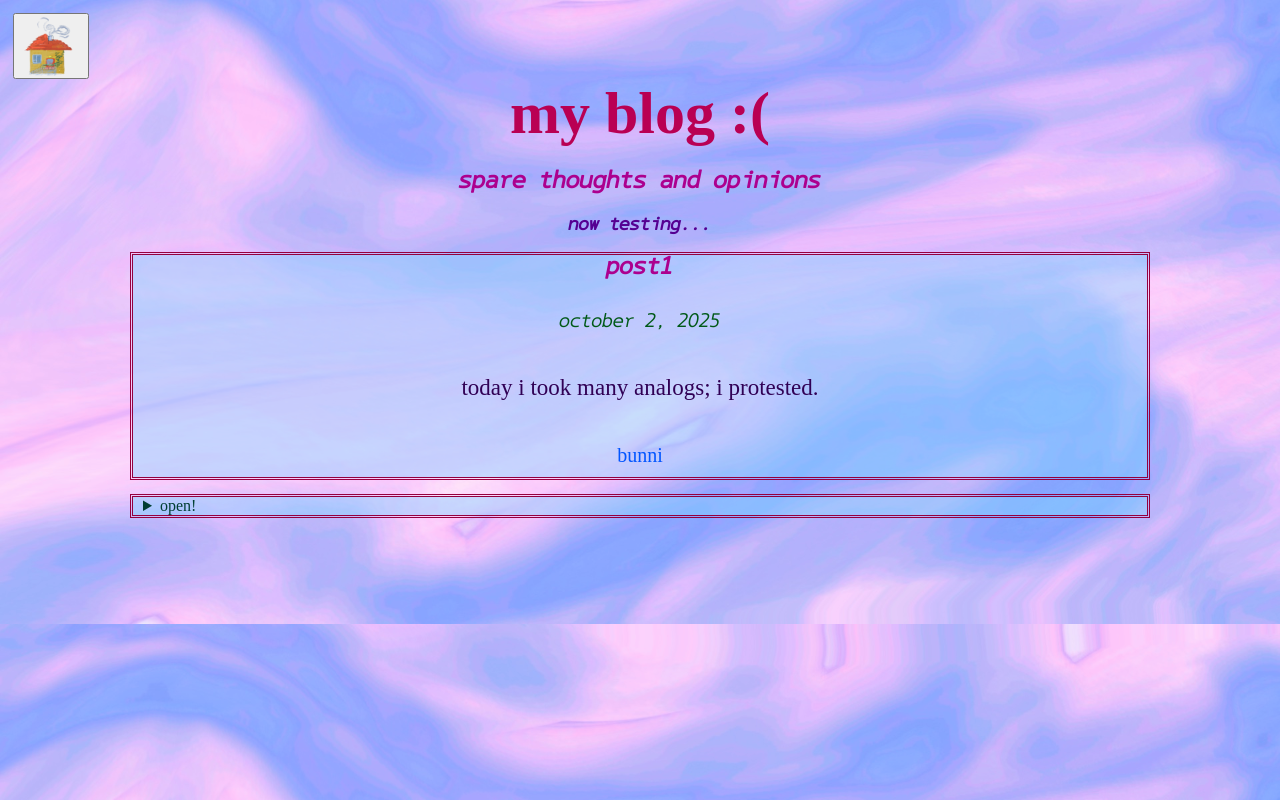
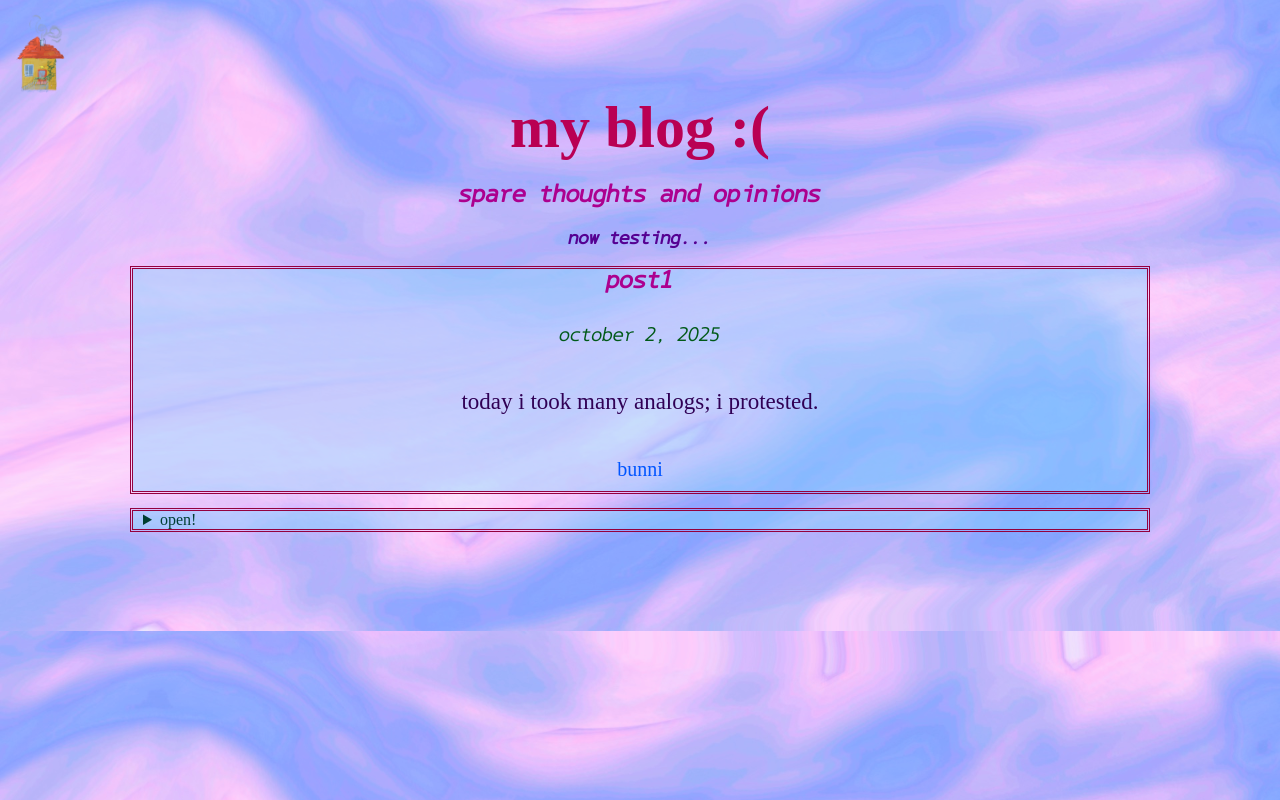
Before and after one commit to benedetta-and/benedetta-and.github.io, a plain HTML site: page blog.html in a window 1280 px wide. Drawn offline with Linux system fonts and the light colour scheme; files whose address does not match are found by name; a web font is replaced by a local one.

Commit message:
no button no scrubs

```diff
--- a/blog.html
+++ b/blog.html
@@ -8,9 +8,9 @@
 </head>
 <body>
  <header>
-    <button href:"index.html"><img src="homebutton.png" alt="home" width="60" height="60" style="vertical-align: middle;align-items: flex-start">
+    <a href="index.html"><img src="homebutton.png" alt="home" width="60" height="80" style="vertical-align: middle;align-items: flex">
         <span class="label">home</span>
-    </button>
+    </a>
     <h1>my blog :(</h1>
     <h2>spare thoughts and opinions</h2>
     <h3>now testing...</h3>
```
